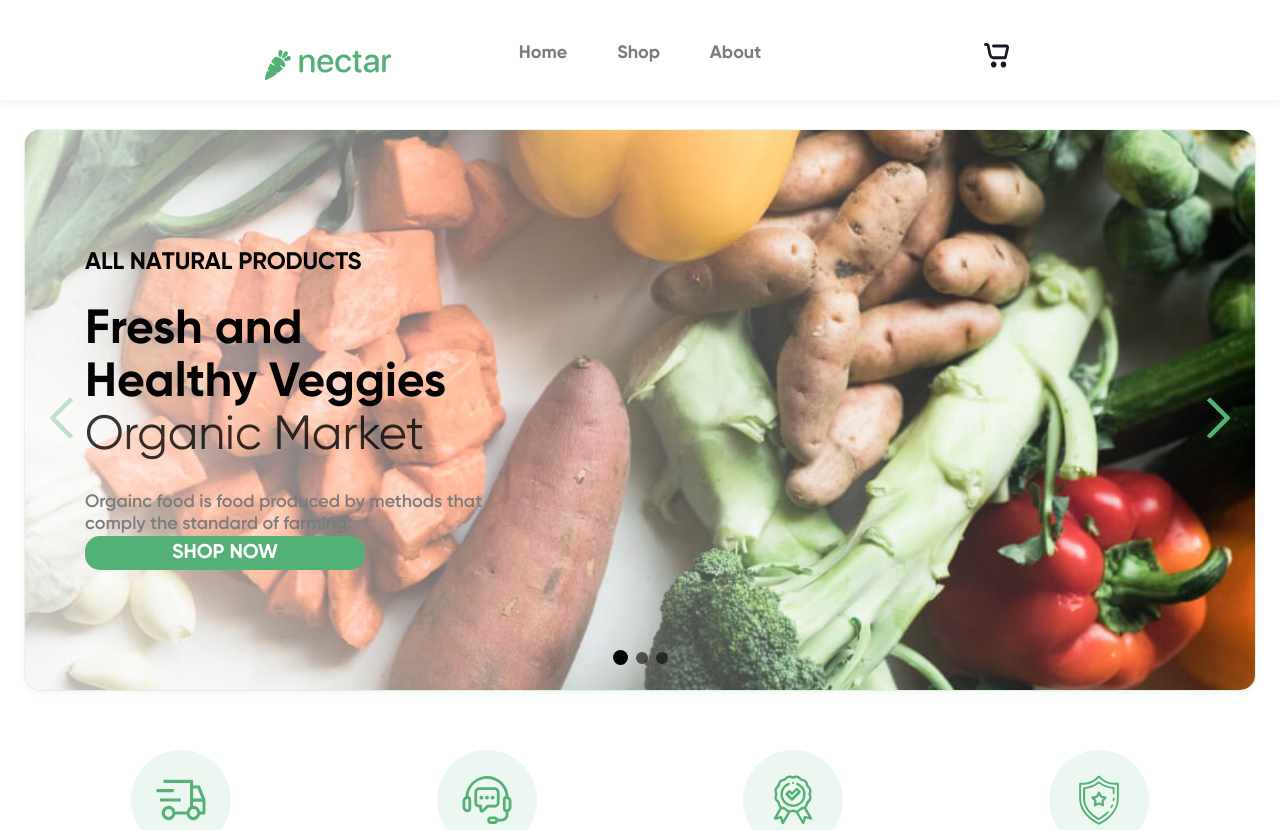
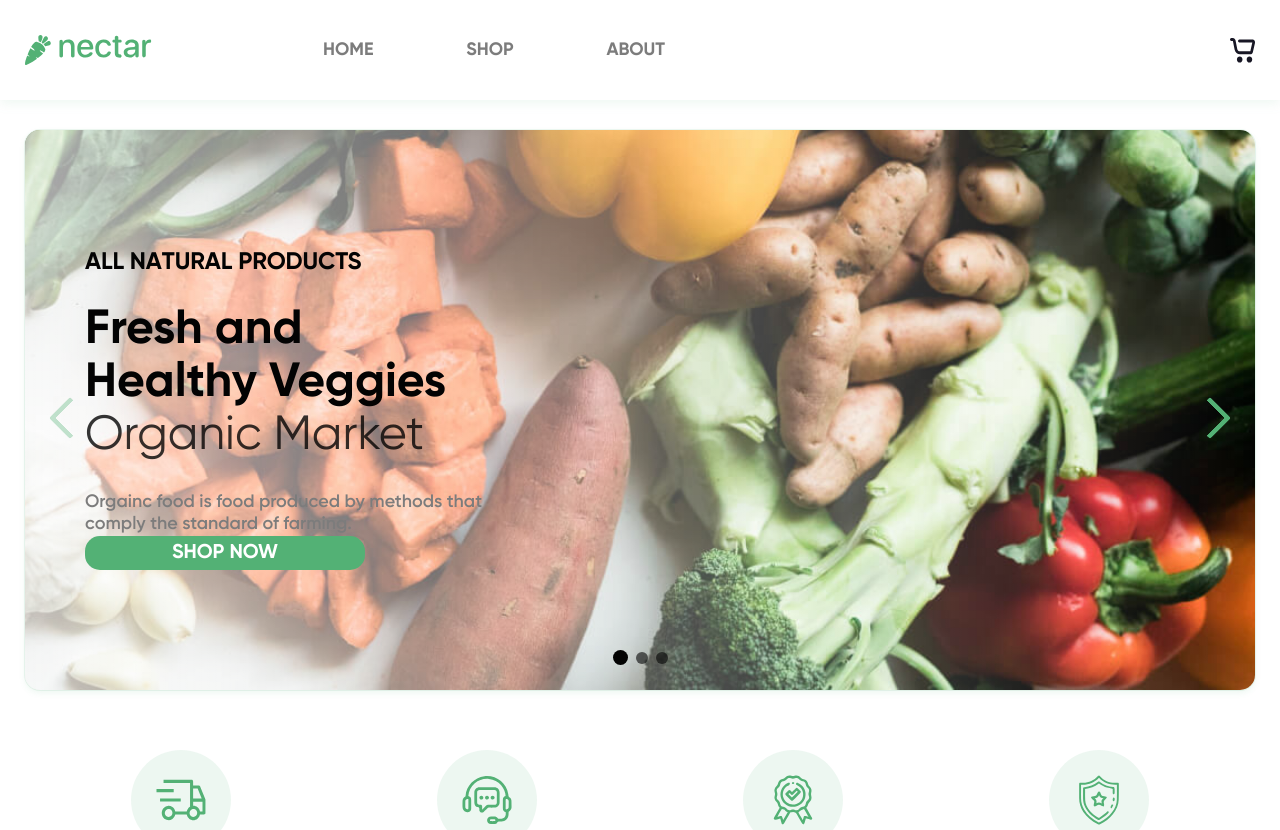
Before and after one commit to imMahmoudKamal/online-groceries, a Vue app: page / in a window 1280 px wide. Shown: the top 830 px of the page. Built offline with nearby package versions, Linux system fonts and the light colour scheme.

Commit message:
responsive navbar

```diff
--- a/src/components/layout/NavbarComp.vue
+++ b/src/components/layout/NavbarComp.vue
@@ -1,20 +1,28 @@
-<template lang="">
+<template>
   <header>
-    <div class="header-icons">
+    <div class="container">
+      <div class="header__icons">
         <router-link to="/" class="logo-container">
-        <LogoIcon class="logo-icon" />
+          <LogoIcon class="header__icons__logo" />
         </router-link>
         <button>
-        <CartIcon class="cart-icon" />
+          <CartIcon class="header__icons__cart" />
         </button>
       </div>
       <nav>
-      <ul class="navigation">
-        <li><router-link to="/">Home</router-link></li>
-        <li><router-link to="/shop">Shop</router-link></li>
-        <li><router-link to="/about">About</router-link></li>
+        <ul class="navigation__list">
+          <li class="navigation__list_item">
+            <router-link to="/">HOME</router-link>
+          </li>
+          <li class="navigation__list_item">
+            <router-link to="/shop">SHOP</router-link>
+          </li>
+          <li class="navigation__list_item">
+            <router-link to="/about">ABOUT</router-link>
+          </li>
         </ul>
       </nav>
+    </div>
   </header>
 </template>
 <script setup>
@@ -28,9 +36,9 @@ header {
   background-color: #ffffff;
   filter: drop-shadow(0px 3px 6px rgb(83, 177, 117, 0.1));
 }
-.header-icons {
+.header__icons {
   height: 60px;
-  padding: 15px 25px;
+  padding: 15px 0px;
   display: flex;
   justify-content: space-between;
   align-items: center;
@@ -39,24 +47,20 @@ header {
   display: block;
   height: 30px;
 }
-.logo-icon {
+.header__icons__logo {
   height: 100%;
 }
-.cart-icon {
-  height: 24.61;
+.header__icons__cart {
+  height: 25px;
 }
 nav {
   height: 30px;
-  padding: 0 25px;
   display: flex;
   justify-content: center;
   align-items: center;
 }
 
-/* .navigation {
-  display: flex;
-} */
-.navigation {
+.navigation__list {
   margin: 0;
   padding: 0;
   width: 100%;
@@ -75,37 +79,45 @@ a:hover {
   cursor: pointer;
 }
 button {
+  padding: 0px;
   background: none;
   border: none;
+  height: 25px;
 }
 button:hover {
   cursor: pointer;
 }
-@media (min-width: 992px) {
+@media (min-width: 48rem) {
   header {
     height: 100px;
-    padding: 30px 240px;
   }
-  .logo-icon {
-    height: 40px;
+  .header__icons {
+    height: 100px;
   }
-  .cart-icon {
-    height: 27.61;
+  .header__icons__cart {
+    height: 25px;
   }
-  .header-icons {
-    display: flex;
-    justify-content: space-between;
-    align-items: center;
-  }
-  li a {
-    font-size: 18px;
-  }
-  .navigation {
-    width: 342px;
+  nav {
+    margin-left: 35vw;
+    width: 300px;
     justify-content: space-evenly;
     position: absolute;
-    top: 38px;
+    top: 35px;
     text-align: center;
   }
 }
+@media (min-width: 62rem) {
+  nav {
+    margin-left: 45vw;
+    width: 342px;
+  }
+  nav li a {
+    font-size: 18px;
+  }
+}
+@media (min-width: 75rem) {
+  nav {
+    margin-left: calc(100vw * 0.5 - 342px);
+  }
+}
 </style>
--- a/src/router/index.js
+++ b/src/router/index.js
@@ -1,6 +1,4 @@
 import { createRouter, createWebHistory } from 'vue-router';
-import Shop from '../views/ShopView.vue';
-import About from '../views/AboutView.vue';
 
 const router = createRouter({
   history: createWebHistory(import.meta.env.BASE_URL),
@@ -15,16 +13,6 @@ const router = createRouter({
       name: 'vuex',
       component: () => import('../views/VuexExample.vue'),
     },
-    {
-      path: '/shop',
-      name: 'Shop',
-      component: Shop,
-    },
-    {
-      path: '/about',
-      name: 'About',
-      component: About,
-    },
   ],
 });
 
--- a/src/views/HomeView.vue
+++ b/src/views/HomeView.vue
@@ -23,6 +23,7 @@
 
 <script setup>
 import FeaturesComp from '../components/FeaturesComp.vue';
+
 import SliderComp from '../components/SliderComp.vue';
 import ItemsListComp from '../components/ItemListComp.vue';
 </script>
```
Also changed, not shown: src/components/GroceriesComp.vue (added, +54 -0 lines). Lines whose indentation alone changed are shown as unchanged.
